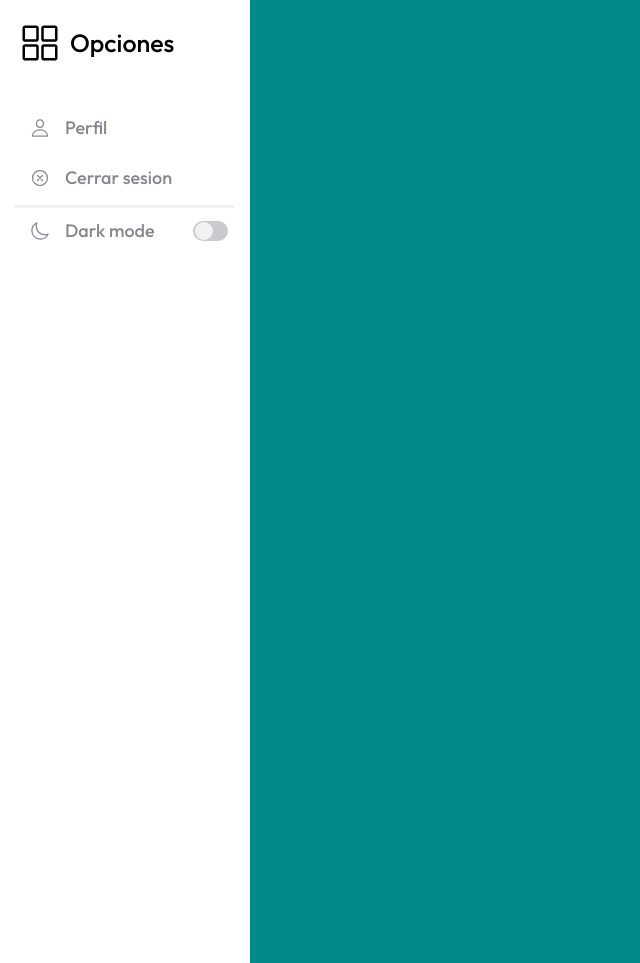
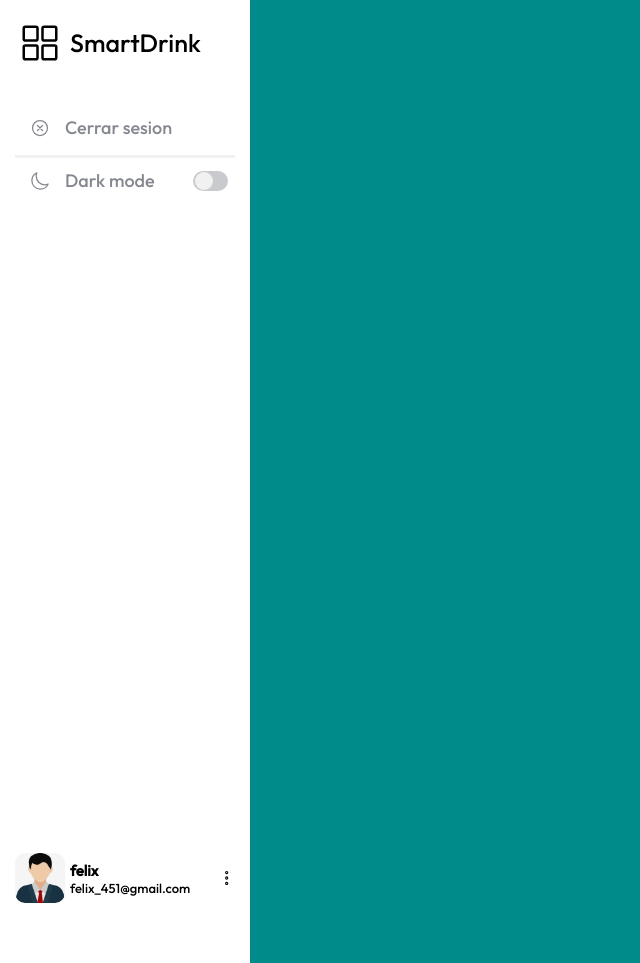
Before and after one commit to felix2680/SmartDrink, a PHP site: page /paginas/bebidas.html in a window 1280 px wide. Shown: the whole page, without its empty margins (0-640 px from the left). Run offline with PHP 8.4, Linux system fonts and the light colour scheme.

Commit message:
terminada la propuesta para la pagina

```diff
--- a/css/bebidas.css
+++ b/css/bebidas.css
@@ -1,66 +1,70 @@
 @import url('https://fonts.googleapis.com/css2?family=Outfit:wght@500&family=Roboto:wght@400;700&display=swap');
-:root{
-    --color-barra-lateral: rgba(255,255,255);
 
-    --color-texto:rgb(0,0,0);
-    --color-texto-menu:rgb(134,136,144);
+:root {
+    --color-barra-lateral: rgba(255, 255, 255);
 
-    --color-menu-hover:rgb(238,238,238);
-    --color-menu-hover-texto:rgb(0,0,0);
+    --color-texto: rgb(0, 0, 0);
+    --color-texto-menu: rgb(134, 136, 144);
 
-    --color-boton:rgb(0,0,0);
-    --color-boton-texto:rgb(255,255,255);
+    --color-menu-hover: rgb(238, 238, 238);
+    --color-menu-hover-texto: rgb(0, 0, 0);
 
-    --color-linea: rgb(241,241,241);
+    --color-boton: rgb(0, 0, 0);
+    --color-boton-texto: rgb(255, 255, 255);
 
-    --color-switch-base: rgb(201,202,206);
-    --color-switch-circulo:rgb(241,241,241);
+    --color-linea: rgb(241, 241, 241);
+
+    --color-switch-base: rgb(201, 202, 206);
+    --color-switch-circulo: rgb(241, 241, 241);
 }
-.dark-mode{
-    --color-barra-lateral: rgba(44,45,49);
 
-    --color-texto:rgb(255,255,255);
-    --color-texto-menu:rgb(110,110,117);
+.dark-mode {
+    --color-barra-lateral: rgba(44, 45, 49);
 
-    --color-menu-hover:rgb(0,0,0);
-    --color-menu-hover-texto:rgb(238,238,238);
+    --color-texto: rgb(255, 255, 255);
+    --color-texto-menu: rgb(110, 110, 117);
 
-    --color-boton:rgb(255,255,255);
-    --color-boton-texto:rgb(0,0,0);
+    --color-menu-hover: rgb(0, 0, 0);
+    --color-menu-hover-texto: rgb(238, 238, 238);
 
-    --color-linea: rgb(71,70,78);
+    --color-boton: rgb(255, 255, 255);
+    --color-boton-texto: rgb(0, 0, 0);
 
-    --color-switch-base: rgb(39,205,64);
-    --color-switch-circulo:rgb(255,255,255);
+    --color-linea: rgb(71, 70, 78);
+
+    --color-switch-base: rgb(39, 205, 64);
+    --color-switch-circulo: rgb(255, 255, 255);
 }
-*{
-    margin:0;
-    padding:0;
+
+* {
+    margin: 0;
+    padding: 0;
     box-sizing: border-box;
     font-family: 'Outfit', sans-serif;
 }
 
-body{
+body {
     height: 100vh;
     width: 100%;
     background-color: darkcyan;
 }
 
 
-.barra-lateral{
+.barra-lateral {
     width: 250px;
     height: 100%;
     overflow: hidden;
     padding: 20px 15px;
     background-color: var(--color-barra-lateral);
-    transition: width 0.5s ease,background-color 0.3s ease;
+    transition: width 0.5s ease, background-color 0.3s ease;
 }
-.mini-barra-lateral{
+
+.mini-barra-lateral {
     width: 80px;
 
 }
 
-.barra-lateral span{
+.barra-lateral span {
     width: 100px;
     white-space: nowrap;
     font-size: 18px;
@@ -69,12 +73,13 @@ body{
     transition: opacity 0.5s ease, width 05s ease;
 }
 
-.barra-lateral span.oculto{
+.barra-lateral span.oculto {
     opacity: 0;
     width: 0;
 }
+
 /*-------------> Nombre de la pagina*/
-.barra-lateral .nombre-pagina{
+.barra-lateral .nombre-pagina {
     width: 100%;
     height: 45px;
     color: var(--color-texto);
@@ -83,30 +88,31 @@ body{
     align-items: center;
 }
 
-.barra-lateral .nombre-pagina ion-icon{
+.barra-lateral .nombre-pagina ion-icon {
     min-width: 50px;
     font-size: 40px;
     cursor: pointer;
 }
-.barra-lateral .nombre-pagina span{
+
+.barra-lateral .nombre-pagina span {
     font-size: 25px;
     margin-left: 5px;
     opacity: 1;
     transition: 0.5s ease;
 }
 
-.barra-lateral .nombre-pagina span.oculto{
-    opacity:0;
+.barra-lateral .nombre-pagina span.oculto {
+    opacity: 0;
 }
 
 /*-------------> Barra de navegacion*/
-.barra-lateral .navegacion li{
+.barra-lateral .navegacion li {
     list-style: none;
     display: flex;
     margin-bottom: 5px;
 }
 
-.barra-lateral .navegacion a{
+.barra-lateral .navegacion a {
     width: 100%;
     height: 45px;
     display: flex;
@@ -115,31 +121,34 @@ body{
     border-radius: 10px;
     color: var(--color-texto-menu);
 }
-.barra-lateral .navegacion a:hover{
+
+.barra-lateral .navegacion a:hover {
     background-color: var(--color-menu-hover);
     color: var(--color-menu-hover-texto);
 }
-.barra-lateral .navegacion ion-icon{
+
+.barra-lateral .navegacion ion-icon {
     min-width: 50px;
     font-size: 20px;
 }
 
 /*-------------> Linea*/
-.barra-lateral .linea{
+.barra-lateral .linea {
     width: 100%;
     height: 3px;
     background-color: var(--color-linea);
 }
 
 /*-------------> Modo oscuro*/
-.barra-lateral  .modo-oscuro{
+.barra-lateral .modo-oscuro {
     width: 100%;
+    margin-bottom: 650px; /*Separacion para la info del usuario*/
     border-radius: 10px;
     display: flex;
     justify-content: space-between;
 }
 
-.barra-lateral .modo-oscuro .info{
+.barra-lateral .modo-oscuro .info {
     width: 150px;
     height: 45px;
     overflow: hidden;
@@ -148,13 +157,13 @@ body{
     color: var(--color-texto-menu);
 }
 
-.barra-lateral .modo-oscuro ion-icon{
+.barra-lateral .modo-oscuro ion-icon {
     width: 50px;
     font-size: 20px;
 }
 
 /*-------------> switch*/
-.barra-lateral .modo-oscuro .switch{
+.barra-lateral .modo-oscuro .switch {
     display: flex;
     align-items: center;
     justify-content: center;
@@ -162,7 +171,8 @@ body{
     height: 45px;
     cursor: pointer;
 }
-.barra-lateral .modo-oscuro .base{
+
+.barra-lateral .modo-oscuro .base {
     position: relative;
     display: flex;
     align-items: center;
@@ -171,7 +181,8 @@ body{
     background-color: var(--color-switch-base);
     border-radius: 50px;
 }
-.barra-lateral .modo-oscuro .circulo{
+
+.barra-lateral .modo-oscuro .circulo {
     position: absolute;
     width: 18px;
     height: 90%;
@@ -180,7 +191,50 @@ body{
     left: 2px;
     transition: left 0.5s ease;
 }
-.barra-lateral .modo-oscuro .circulo.prendido{
+
+.barra-lateral .modo-oscuro .circulo.prendido {
     left: 15px;
 
 }
+
+/*-------------> Usuario*/
+.barra-lateral .usuario {
+    width: 100%;
+    display: flex;
+}
+
+.barra-lateral .usuario img {
+    width: 50px;
+    min-width: 50px;
+    border-radius: 10px;
+
+}
+
+.barra-lateral .usuario .info-usuario {
+    width: 100%;
+    display: flex;
+    align-items: center;
+    justify-content: space-between;
+    color: var(--color-texto);
+    overflow: hidden;
+}
+
+.barra-lateral .usuario .nombre-email {
+    width: 100%;
+    display: flex;
+    flex-direction: column;
+    margin-left: 5px;
+}
+.barra-lateral .usuario .nombre{
+    font-size: 15px;
+    font-weight: 600;
+}
+
+.barra-lateral .usuario .email{
+    font-size: 13px;
+}
+
+.barra-lateral .usuario ion-icon{
+    font-size: 20px;
+
+}
--- a/js/bebidas.js
+++ b/js/bebidas.js
@@ -3,17 +3,25 @@ const barraLateral = document.querySelector(".barra-lateral");
 const spans = document.querySelectorAll("span");
 const palanca = document.querySelector(".switch");
 const circulo = document.querySelector(".circulo");
-
-palanca.addEventListener("click",()=>{
+//let imagen = document.getElementById("imagenUsuario");
+/* lo que esta comentado es por si agregamos la funcionalidad
+   adelante*/
+palanca.addEventListener("click", () => {
     let body = document.body;
     body.classList.toggle("dark-mode");
     circulo.classList.toggle("prendido");
+
+ /*   if (body.classList.contains("dark-mode")) {
+       // imagen.src = "/img/usuario darkmode.png";
+    } else {
+        imagen.src = "/img/usuario.png";
+    }*/
 });
 
-opc.addEventListener("click",() =>{
+opc.addEventListener("click", () => {
     barraLateral.classList.toggle("mini-barra-lateral");
 
-    spans.forEach((span)=>{
+    spans.forEach((span) => {
         span.classList.toggle("oculto");
     });
 
--- a/paginas/bebidas.html
+++ b/paginas/bebidas.html
@@ -12,17 +12,16 @@
     <div class="barra-lateral">
         <div class="nombre-pagina">
             <ion-icon id="opc" name="grid-outline"></ion-icon>
-            <span>Opciones</span>
+            <span>SmartDrink</span>
         </div>
         <nav class="navegacion">
             <ul>
-                <li>
+<!--                <li>
                     <a href="#">
                         <ion-icon name="person-outline"></ion-icon>
                         <span>Perfil</span>
                     </a>
-
-                </li>
+                </li>-->
                 <li>
                     <a href="#">
                         <ion-icon name="close-circle-outline"></ion-icon>
@@ -46,6 +45,16 @@
                 </div>
             </div>
         </div>
+        <div class="usuario">
+            <img id="imagenUsuario" src="/img/usuario x.jpg" alt="">
+            <div class="info-usuario">
+                <div class="nombre-email">
+                    <span class="nombre">felix</span>
+                    <span class="email">felix_451@gmail.com</span>
+                </div>
+                <ion-icon name="ellipsis-vertical-outline"></ion-icon>
+            </div>
+        </div>
     </div>
 
     <script type="module" src="https://unpkg.com/ionicons@7.1.0/dist/ionicons/ionicons.esm.js"></script>
```
Also changed, not shown: img/usuario darkmode.png (added), img/usuario x.jpg (added), img/usuario.png (added).
